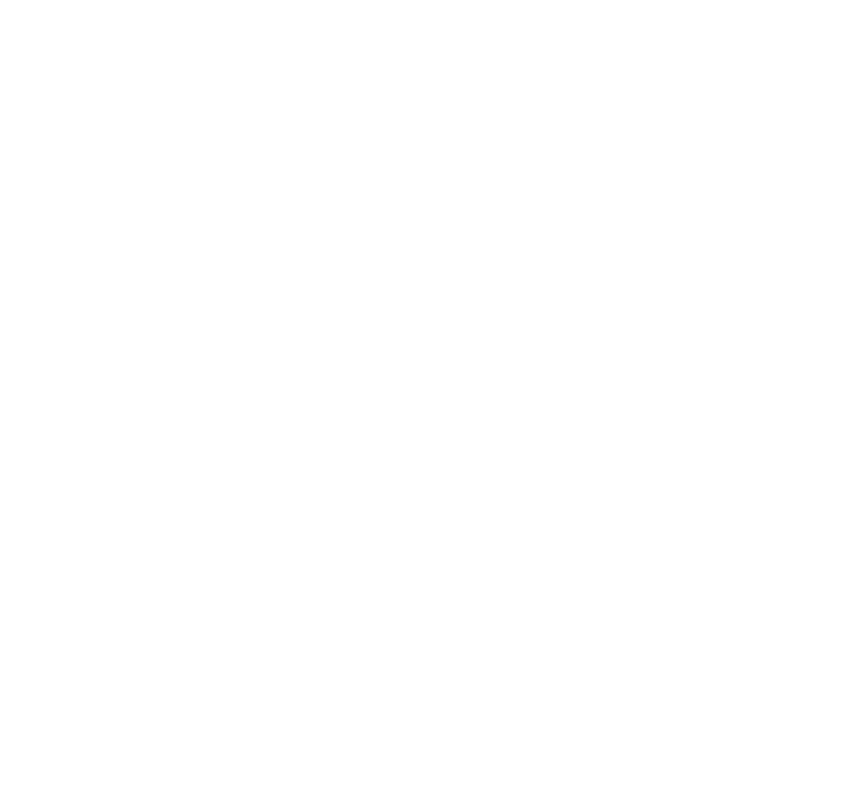
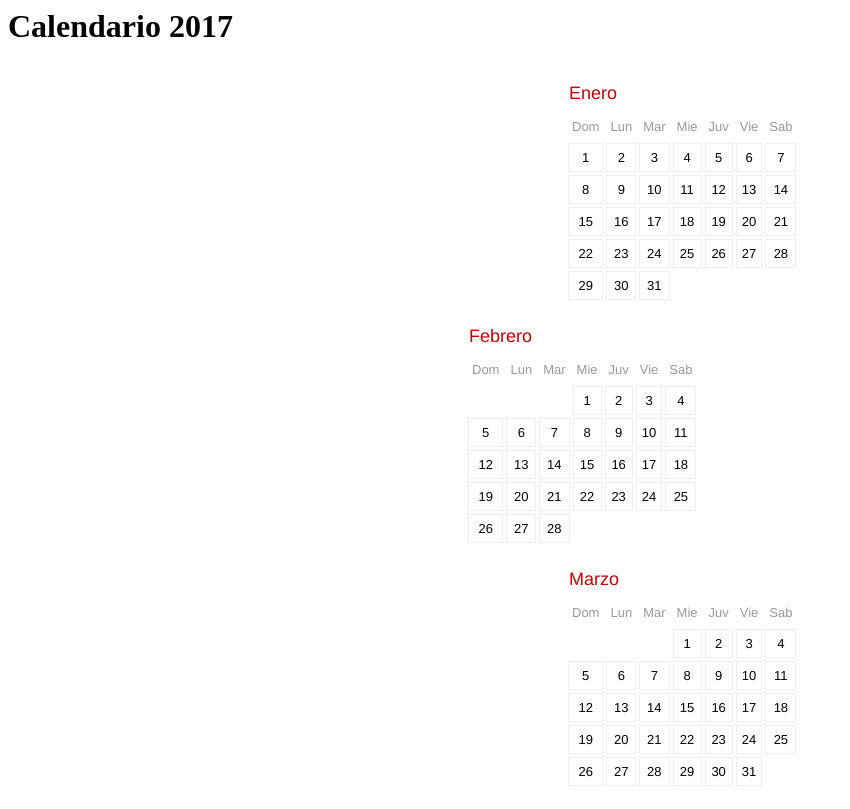
Before and after one commit to richterpe/calendar-devcode, a plain HTML site: page index.html in a window 1280 px wide. Shown: the top 809 px of the page, without its empty margins (0-850 px from the left). Drawn offline with Linux system fonts and the light colour scheme.

Commit message:
adiciona encabezado

```diff
--- a/index.html
+++ b/index.html
@@ -1,9 +1,13 @@
 <html>
 <head>
-	<title>Calendario<title>
+	<meta charset="utf-8">
+	<title>Calendario</title>
 	<script src="main.js" defer></script>
-	<link rel="stylesheet"  href="styles.css"></link>
+	<link rel="stylesheet" href="styles.css"></link>
 </head>
 <body>
+	<h1>
+		<p>Calendario 2017</p>
+	</h1>
 </body>
 </html>
```
